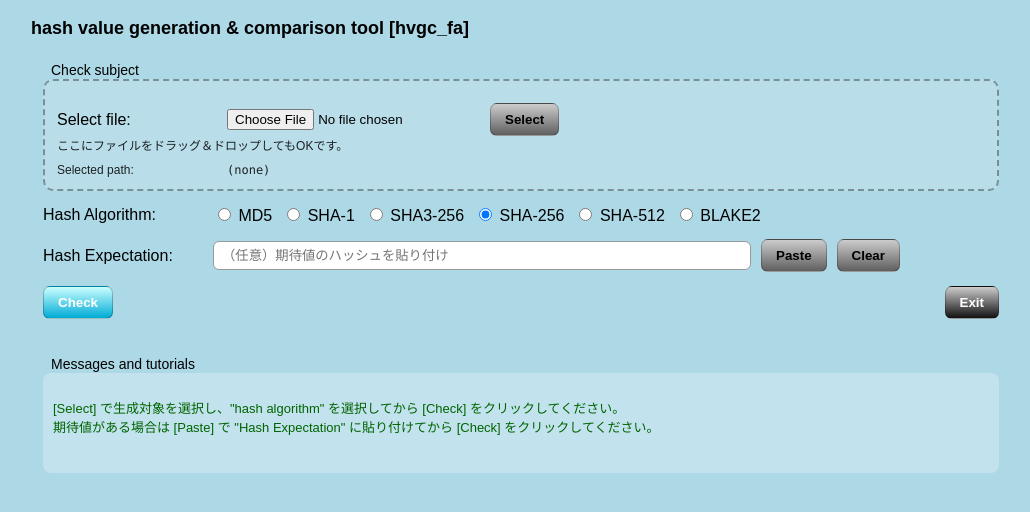
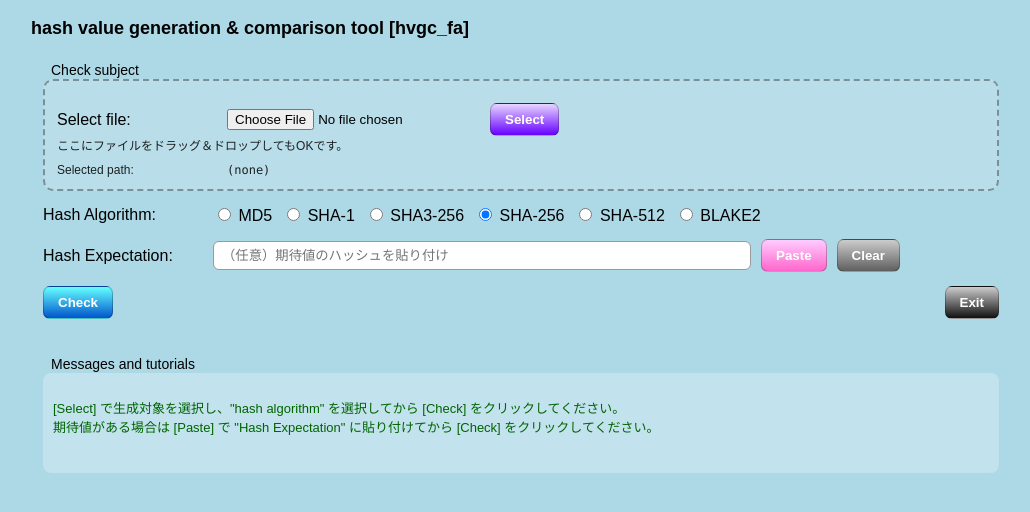
Before and after one commit to AHazeyama/hvgc_fa, a FastAPI app: page / in a window 1280 px wide. Shown: the top 512 px of the page, without its empty margins (119-1149 px from the left). Run offline with FastAPI, Linux system fonts and the light colour scheme.

Commit message:
Environment update

```diff
--- a/templates/index.html
+++ b/templates/index.html
@@ -103,12 +103,25 @@
           filter: brightness(1.08);
       }
 
-      /* Check : Cyan */
+
+      /* Check : purple */
+      .gbtn.select{
+          color: white;
+          background: linear-gradient(to bottom, #E6D5FF, #6600FF);
+      }
+
+      /* Check : Blue */
       .gbtn.check{
           color: white;
-          background: linear-gradient(to bottom, #CCFFFF, #00ABD6);
+          background: linear-gradient(to bottom, #66FFFF, #0055CC);
+        "start"   : ["66","FF","FF", "00","55","CC"],       # Blue
       }
 
+      /* Check : Magenta */
+      .gbtn.paste{
+          color: white;
+          background: linear-gradient(to bottom, #FFCCFF, #FF66CC);
+      }
       /* Exit : Black */
       .gbtn.exit{
           color: white;
@@ -116,8 +129,8 @@
       }
 
       /* Other : Gray */
-      .gbtn.sub{
-          color: black;
+      .gbtn.clear{
+          color: white;
           background: linear-gradient(to bottom, #CCCCCC, #5F5F5F);
       }
 
@@ -182,7 +195,7 @@
         <div class="row">
           <div class="label">Select file:</div>
             <input id="file" type="file" name="file" required>
-		    <button class="gbtn sub" type="button" id="btnSelect">Select</button>
+		    <button class="gbtn select" type="button" id="btnSelect">Select</button>
           </div>
           <div class="small">ここにファイルをドラッグ＆ドロップしてもOKです。</div>
           <div class="row small">
@@ -204,8 +217,8 @@
       <div class="row" style="margin-top: 14px;">
           <div class="label">Hash Expectation:</div>
           <input id="expected" type="text" name="expected" placeholder="（任意）期待値のハッシュを貼り付け">
-          <button class="gbtn sub" type="button" id="btnPaste">Paste</button>
-		  <button class="gbtn sub" type="button" id="btnClear">Clear</button>
+          <button class="gbtn paste" type="button" id="btnPaste">Paste</button>
+		  <button class="gbtn clear" type="button" id="btnClear">Clear</button>
         </div>
 
       <div class="row" style="margin-top: 14px;">
```
Also changed, not shown: README.md, assets/hvgc_fa.png.
